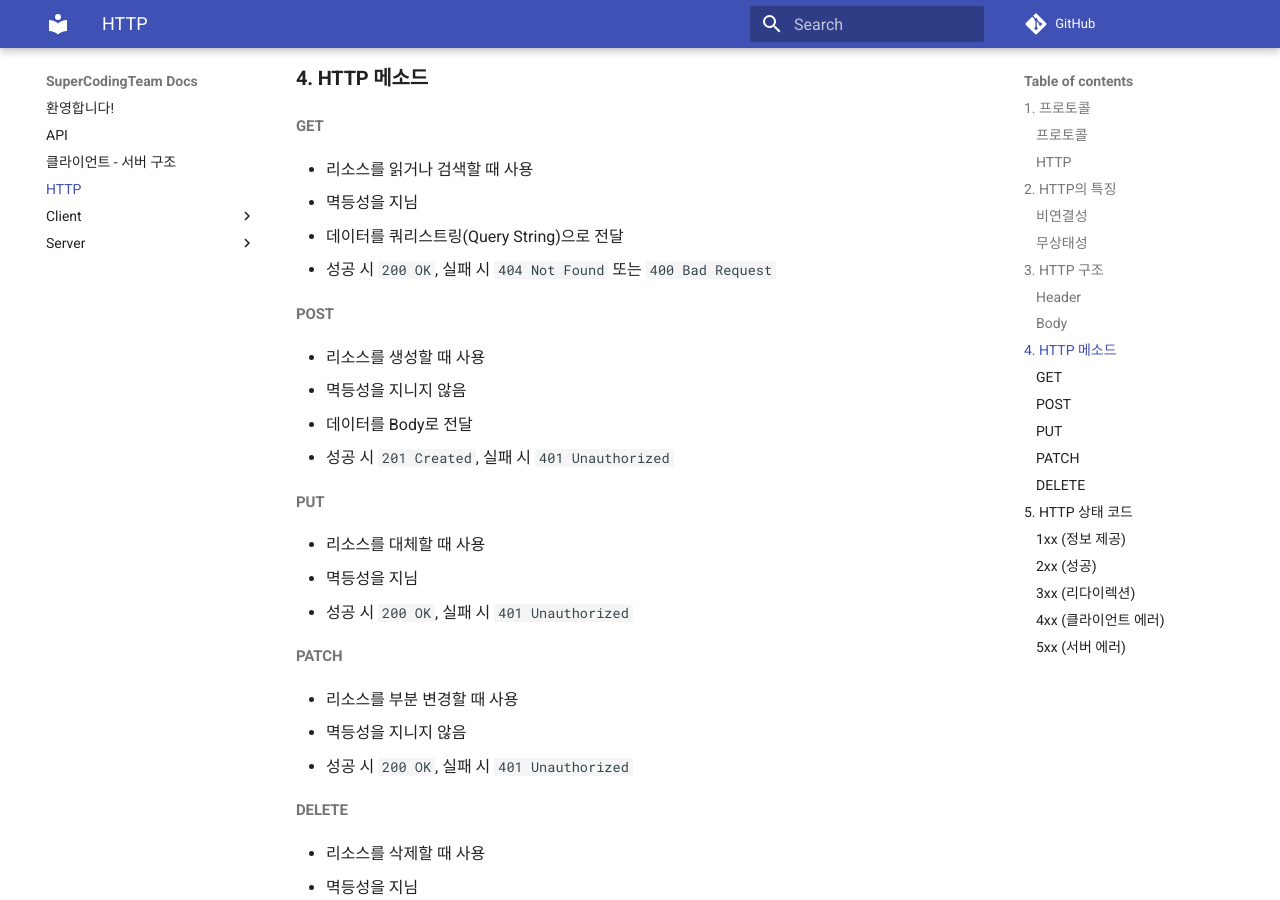
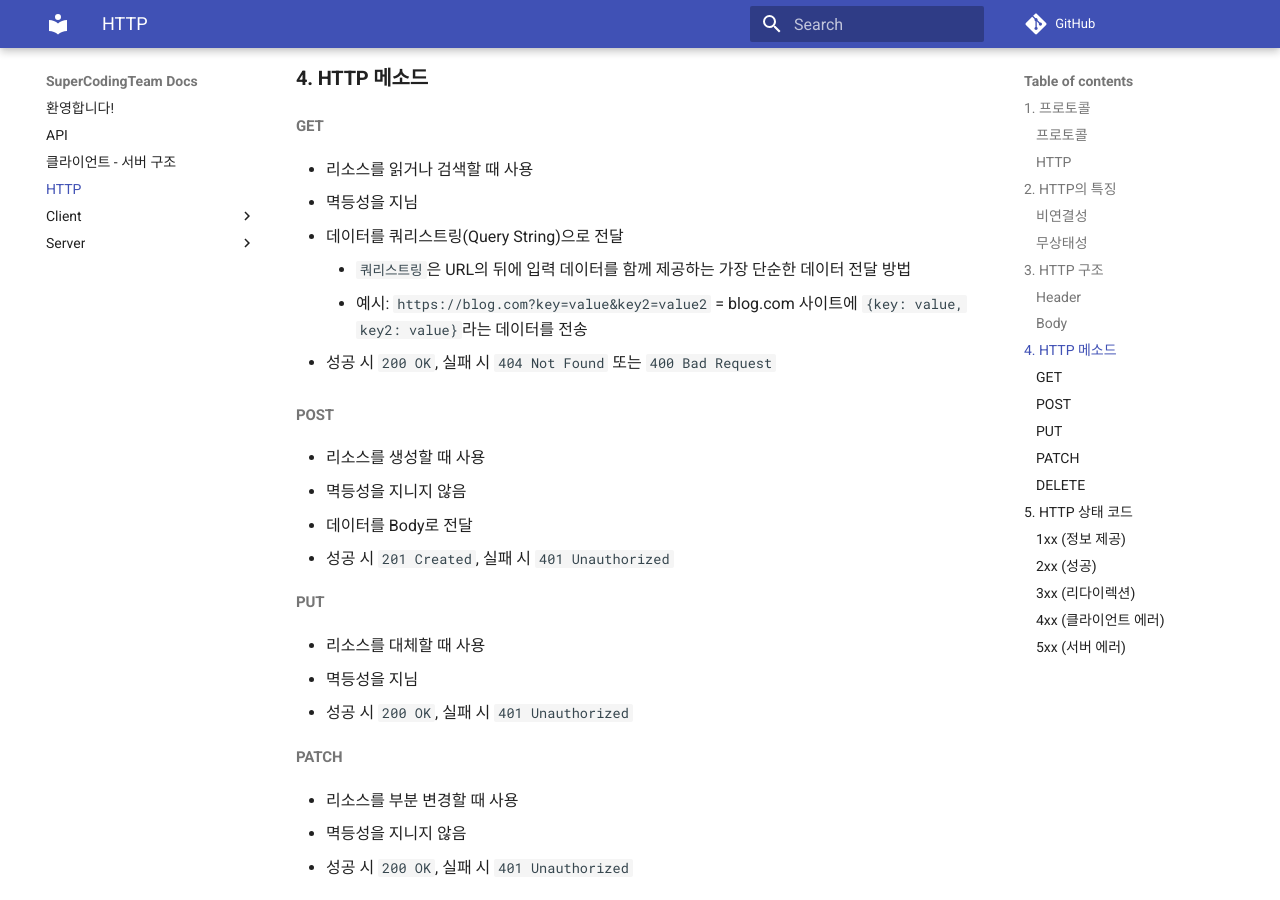
Before and after one commit to SuperCodingTeam/Docs, an MkDocs documentation site: the page built from docs/HTTP.md, in a window 1280 px wide and 900 px high, scrolled down 2929 px. Built offline with MkDocs 1.6.1 and Material for MkDocs 9.7.7, drawn with Linux system fonts in a browser that asks for light colours; comment, search, counter and statistics services are not loaded.

Commit message:
HTTP 쿼리스트링 설명 추가

```diff
--- a/docs/HTTP.md
+++ b/docs/HTTP.md
@@ -75,6 +75,10 @@
 - 리소스를 읽거나 검색할 때 사용
 - 멱등성을 지님
 - 데이터를 쿼리스트링(Query String)으로 전달
+
+      - `쿼리스트링`은 URL의 뒤에 입력 데이터를 함께 제공하는 가장 단순한 데이터 전달 방법
+      - 예시: `https://blog.com?key=value&key2=value2` = blog.com 사이트에 `{key: value, key2: value}`라는 데이터를 전송
+
 - 성공 시 `200 OK`, 실패 시 `404 Not Found` 또는 `400 Bad Request`
 
 ###### POST
```
